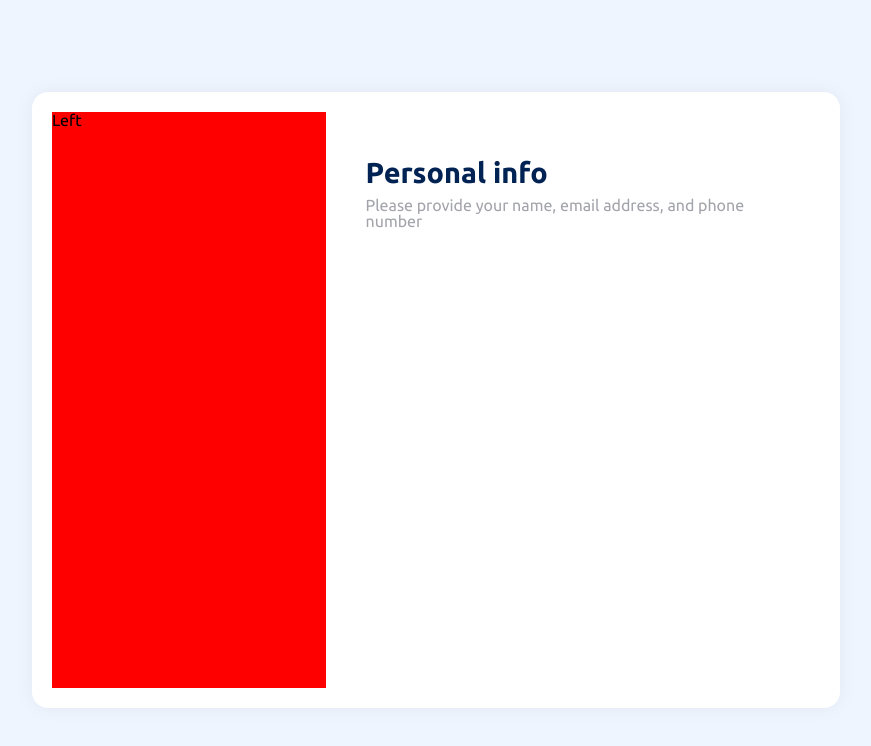
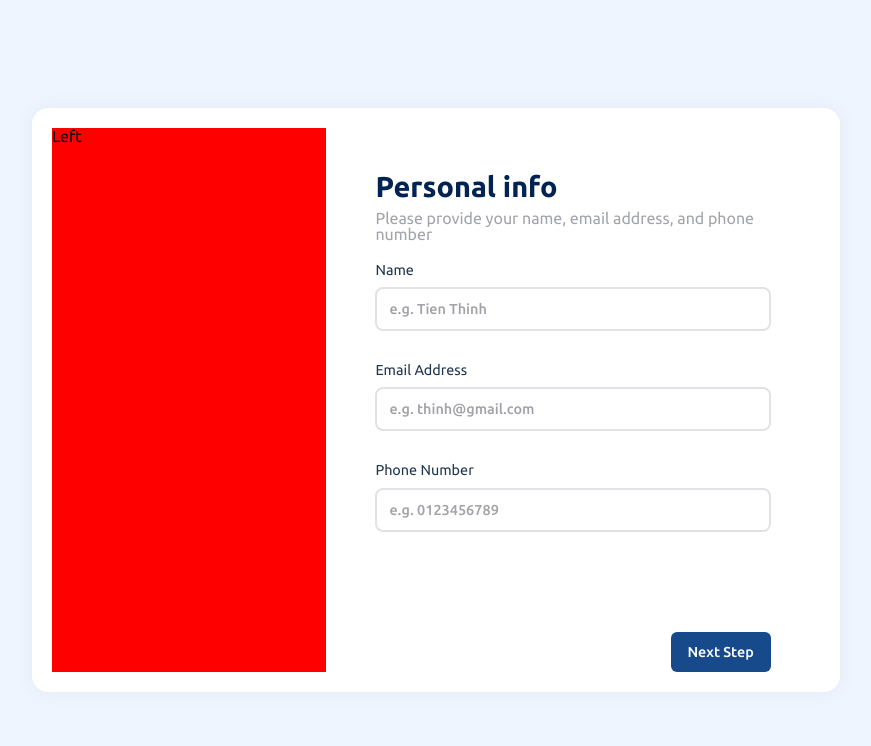
Before and after one commit to TienThinh-fe/multi-step-form, a React (Vite) app: page / in a window 1280 px wide. Shown: the top 746 px of the page, without its empty margins (204-1075 px from the left). Built offline with nearby package versions, Linux system fonts and the light colour scheme.

Commit message:
feat: info

```diff
--- a/src/components/atoms/Input/Input.tsx
+++ b/src/components/atoms/Input/Input.tsx
@@ -6,16 +6,15 @@ const Label = styled.label`
   display: flex;
   flex-direction: column;
   font-family: 'regular';
-  gap: 6px;
+  gap: 10px;
   color: ${INPUT_COLOR.text};
   text-transform: capitalize;
-  font-size: 0.8rem;
+  font-size: 0.9rem;
 `
 
 const Container = styled.input`
   font-family: 'bold';
   font-size: 0.9rem;
-  width: 100px; // TODO: remove this when layout is complete
   height: 40px;
   border: 2px solid ${INPUT_COLOR.defaultBorder};
   border-radius: 8px;
@@ -37,8 +36,9 @@ const Container = styled.input`
 type InputProps = {
   label: string
   placeholder: string
-  text: string
-  setText: (text: string) => void
+  key: string
+  value: string
+  setValue: (key: string, text: string) => void
 }
 
 export const Input = (props: InputProps) => {
@@ -51,8 +51,8 @@ export const Input = (props: InputProps) => {
       <Container
         id={inputId}
         placeholder={props.placeholder}
-        value={props.text}
-        onChange={(e) => props.setText(e.target.value)}
+        value={props.value}
+        onChange={(e) => props.setValue(props.key, e.target.value)}
       />
     </Label>
   )
--- /dev/null
+++ b/src/components/molecules/InfoInput/InfoInput.tsx
@@ -0,0 +1,52 @@
+import { useState } from 'react'
+import styled from 'styled-components'
+
+import { Input } from '@/components/atoms'
+
+const Container = styled.div`
+  display: flex;
+  flex-direction: column;
+  gap: 32px;
+  margin-top: -80px;
+`
+
+export const InfoInput = () => {
+  const [info, setInfo] = useState({
+    name: '',
+    email: '',
+    phone: ''
+  })
+
+  const handleChange = (key: string, value: string) => {
+    setInfo({
+      ...info,
+      [key]: value
+    })
+  }
+
+  return (
+    <Container>
+      <Input
+        placeholder="e.g. Tien Thinh"
+        label="Name"
+        key={Object.keys(info)[0]}
+        value={info.email}
+        setValue={handleChange}
+      />
+      <Input
+        placeholder="e.g. thinh@gmail.com"
+        label="Email Address"
+        key={Object.keys(info)[1]}
+        value={info.email}
+        setValue={handleChange}
+      />
+      <Input
+        placeholder="e.g. 0123456789"
+        label="Phone Number"
+        key={Object.keys(info)[2]}
+        value={info.phone}
+        setValue={handleChange}
+      />
+    </Container>
+  )
+}
--- a/src/components/molecules/index.ts
+++ b/src/components/molecules/index.ts
@@ -1 +1,2 @@
 export * from './Header/Header'
+export * from './InfoInput/InfoInput'
--- a/src/components/organisms/Content/Content.tsx
+++ b/src/components/organisms/Content/Content.tsx
@@ -1,16 +1,29 @@
 import styled from 'styled-components'
 
-import { Header } from '@/components/molecules'
+import { Header, InfoInput } from '@/components/molecules'
+import { Button } from '@/components/atoms'
 
 const Container = styled.div`
-  width: 84%;
+  width: 80%;
   height: 92%;
+  display: flex;
+  flex-direction: column;
+  justify-content: space-between;
+`
+
+const ButtonContainer = styled.div`
+  display: flex;
+  justify-content: flex-end;
 `
 
 export const Content = () => {
   return (
     <Container>
       <Header />
+      <InfoInput />
+      <ButtonContainer>
+        <Button>Next Step</Button>
+      </ButtonContainer>
     </Container>
   )
 }
--- a/src/components/templates/MainBox/MainBox.tsx
+++ b/src/components/templates/MainBox/MainBox.tsx
@@ -4,7 +4,7 @@ import { Content } from '@/components/organisms'
 
 const Container = styled.div`
   width: 60vw;
-  height: 72vh;
+  height: 68vh;
   background-color: #fff;
   border-radius: 16px;
   box-shadow: 0 0 16px rgba(126, 125, 125, 0.1);
```
